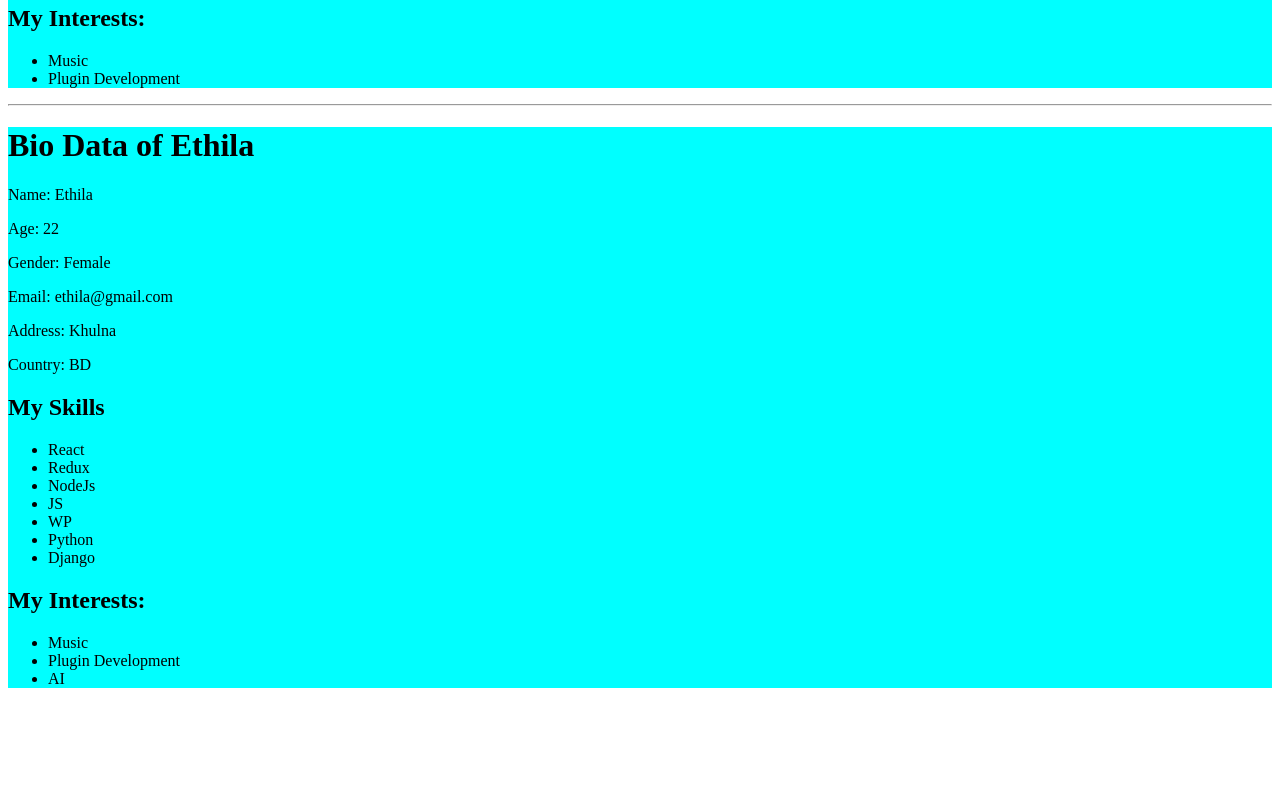
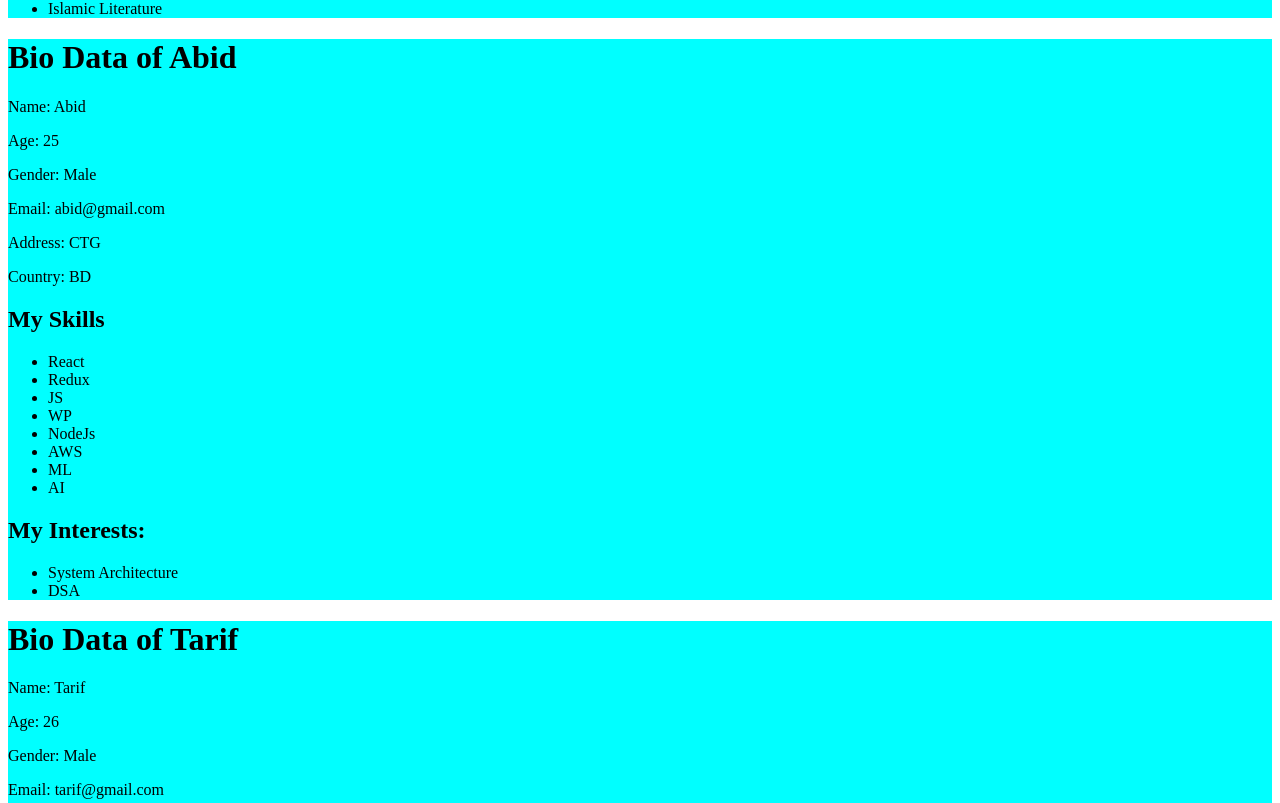
Before and after one commit to asiefmahir/ic-batch-8-react, a React (Create React App) app: page / in a window 1280 px wide. Shown: the part 1017-1820 px from the top of the page. Before the commit the page ends 1721 px from the top, so only its background shows below. Built offline with nearby package versions, Linux system fonts and the light colour scheme.

Commit message:
REFACTOR: Split the BioData Component into more Reusable Ones
Create PersonalInfo, SkillSection and interestSection Component and use them in BioData Component for better maintenance. Understand the props drilling problem and how we can solve it.

```diff
--- a/src/App.js
+++ b/src/App.js
@@ -1,43 +1,33 @@
 import "./App.css";
 import BioData from "./components/BioData";
+import InterestSection from "./components/InterestSection";
+import PersonalInfo from "./components/PersonalInfo";
+import SkillSection from "./components/SkillSection";
+
+import {persons} from './data/persons'
 
 function App() {
 	return (
 		<div className="App">
-			<BioData
-        name="Mahir Asief"
-        age="26"
-        gender="Male"
-        email="asiefmahir1@gmail.com"
-        phone="+88 01713121212"
-        address="Rajshahi"
-        country="BD"
-        skills={['React', 'Redux', 'JS']}
-        interests={['Sports', 'theme Development']}
-      />
-			<hr />
-			<BioData
-        name="Rashed Vai"
-        age="20"
-        gender="Male"
-        email="rashed@gmail.com"
-        phone="+91 9876543210"
-        address="Dhaka"
-        country="BD"
-        skills={['React', 'Redux', 'NodeJs', 'JS', 'WP']}
-        interests={['Music', 'Plugin Development']}
-      />
-			<hr />
-			<BioData
-        name="Ethila"
-        age="22"
-        gender="Female"
-        email="ethila@gmail.com"
-        address="Khulna"
-        country="BD"
-        skills={['React', 'Redux', 'NodeJs', 'JS', 'WP', 'Python', 'Django']}
-        interests={['Music', 'Plugin Development', 'AI']}
-      />
+      {persons.map(person => (
+        <BioData>
+          <PersonalInfo
+            name={person.name}
+            age={person.age}
+            gender={person.gender}
+            email={person.email}
+            phone={person.phone}
+            address={person.address}
+            country={person.country}
+          />
+          <SkillSection
+            skills={person.skills}
+          />
+          <InterestSection
+            interests={person.interests}
+          />
+      </BioData>
+      ))}
 		</div>
 	);
 }
--- a/src/components/BioData.jsx
+++ b/src/components/BioData.jsx
@@ -1,46 +1,8 @@
-
-// props = {
-//     name: 'Rashed',
-//     age: 20,
-//     gender: 'Male',
-//     email: 'rashed@gmail.com',
-//     phone: '023135145123',
-//     address: 'Dhaka, 1215',
-//     country: 'BD',
-//     skills: ['React', 'Redux', 'NodeJs', 'JS', 'WP'],
-//     interests: ['Music', 'Plugin Development']
-// }
 const BioData = (props) => {
-    console.log(props, 'props');
+    console.log(props.children, 'props');
     return (
         <div className="bio-data">
-            {/* <PersonalInfo /> */}
-            <div className="personal-info">
-              <h1>Bio Data of {props.name}</h1>
-              <p>Name: {props.name}</p>
-              <p>Age: {props.age}</p>
-              <p>Gender: {props.gender}</p>
-              <p>Email: {props.email}</p>
-              {props.phone && <p>Phone: {props.phone}</p>}
-              <p>Address: {props.address}</p>
-              <p>Country: {props.country}</p>
-            </div>
-            <div className="skills">
-              <h2>My Skills</h2>
-              <ul>
-                {props.skills.map((skill) => (
-                    <li key={skill}>{skill}</li>
-                ))}
-              </ul>
-            </div>
-            <div className="interests">
-              <h2>My Interests:</h2>
-              <ul>
-               {props.interests.map((interest) => (
-                <li key={interest}>{interest}</li>
-               ))}
-              </ul>
-            </div>
+            {props.children}
         </div>
     )
 }
--- /dev/null
+++ b/src/components/InterestSection.jsx
@@ -0,0 +1,16 @@
+import React from "react";
+
+const InterestSection = (props) => {
+	return (
+		<div className="interests">
+			<h2>My Interests:</h2>
+			<ul>
+				{props.interests.map((interest) => (
+					<li key={interest}>{interest}</li>
+				))}
+			</ul>
+		</div>
+	);
+};
+
+export default InterestSection;
--- /dev/null
+++ b/src/components/PersonalInfo.jsx
@@ -0,0 +1,16 @@
+const PersonalInfo = (props) => {
+	return (
+		<div className="personal-info">
+			<h1>Bio Data of {props.name}</h1>
+			<p>Name: {props.name}</p>
+			<p>Age: {props.age}</p>
+			<p>Gender: {props.gender}</p>
+			<p>Email: {props.email}</p>
+			{props.phone && <p>Phone: {props.phone}</p>}
+			<p>Address: {props.address}</p>
+			<p>Country: {props.country}</p>
+		</div>
+	);
+};
+
+export default PersonalInfo;
--- /dev/null
+++ b/src/components/SkillSection.jsx
@@ -0,0 +1,14 @@
+const SkillSection = (props) => {
+	return (
+		<div className="skills">
+			<h2>My Skills</h2>
+			<ul>
+				{props.skills.map((skill) => (
+					<li key={skill}>{skill}</li>
+				))}
+			</ul>
+		</div>
+	);
+};
+
+export default SkillSection;
--- /dev/null
+++ b/src/data/persons.js
@@ -0,0 +1,47 @@
+export const persons = [
+  {
+    id: Date.now() + '',
+    name: 'Mahir Asief',
+    age: 26,
+    gender: 'Male',
+    email: 'asiefmahir1@gmail.com',
+    phone: '014558475454',
+    address: 'Rajshahi',
+    country: 'BD',
+    skills: ['React', 'Redux', 'JS'],
+    interests: ['Sports', 'theme Development']
+  },
+  {
+    id: Date.now() + '',
+    name: 'Ethila',
+    age: 22,
+    gender: 'Female',
+    email: 'ethila@gmail.com',
+    address: 'Dhaka',
+    country: 'BD',
+    skills: ['React', 'Redux', 'JS', 'WP', 'NodeJs'],
+    interests: ['Islamic Literature']
+  },
+  {
+    id: Date.now() + '',
+    name: 'Abid',
+    age: 25,
+    gender: 'Male',
+    email: 'abid@gmail.com',
+    address: 'CTG',
+    country: 'BD',
+    skills: ['React', 'Redux', 'JS', 'WP', 'NodeJs', 'AWS', 'ML', 'AI'],
+    interests: ['System Architecture', 'DSA']
+  },
+  {
+    id: Date.now() + '',
+    name: 'Tarif',
+    age: 26,
+    gender: 'Male',
+    email: 'tarif@gmail.com',
+    address: 'Khulna',
+    country: 'BD',
+    skills: ['React', 'Redux', 'JS', 'WP', 'AI'],
+    interests: ['Islamic Literature', 'System Architecture', 'DSA']
+  },
+]
```
Also changed, not shown: src/playground/demo.js (added, +15 -0 lines).
